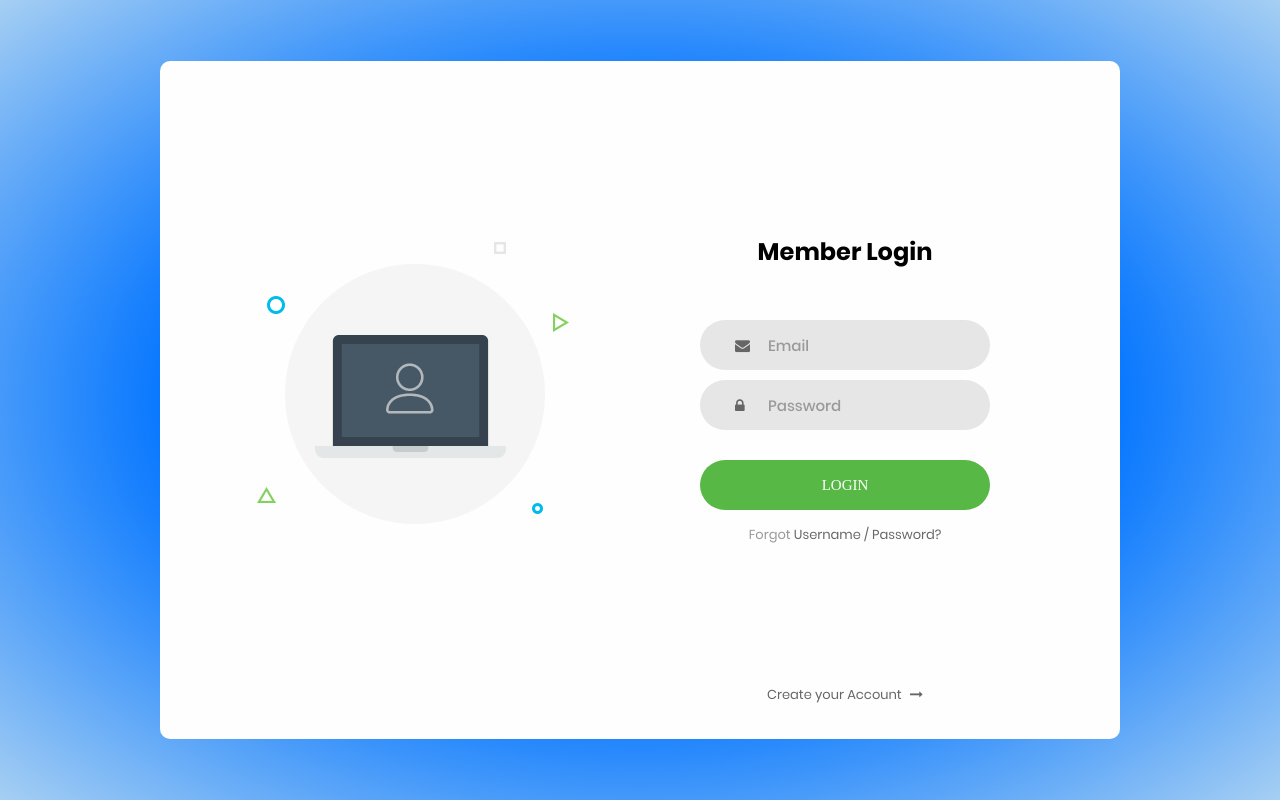
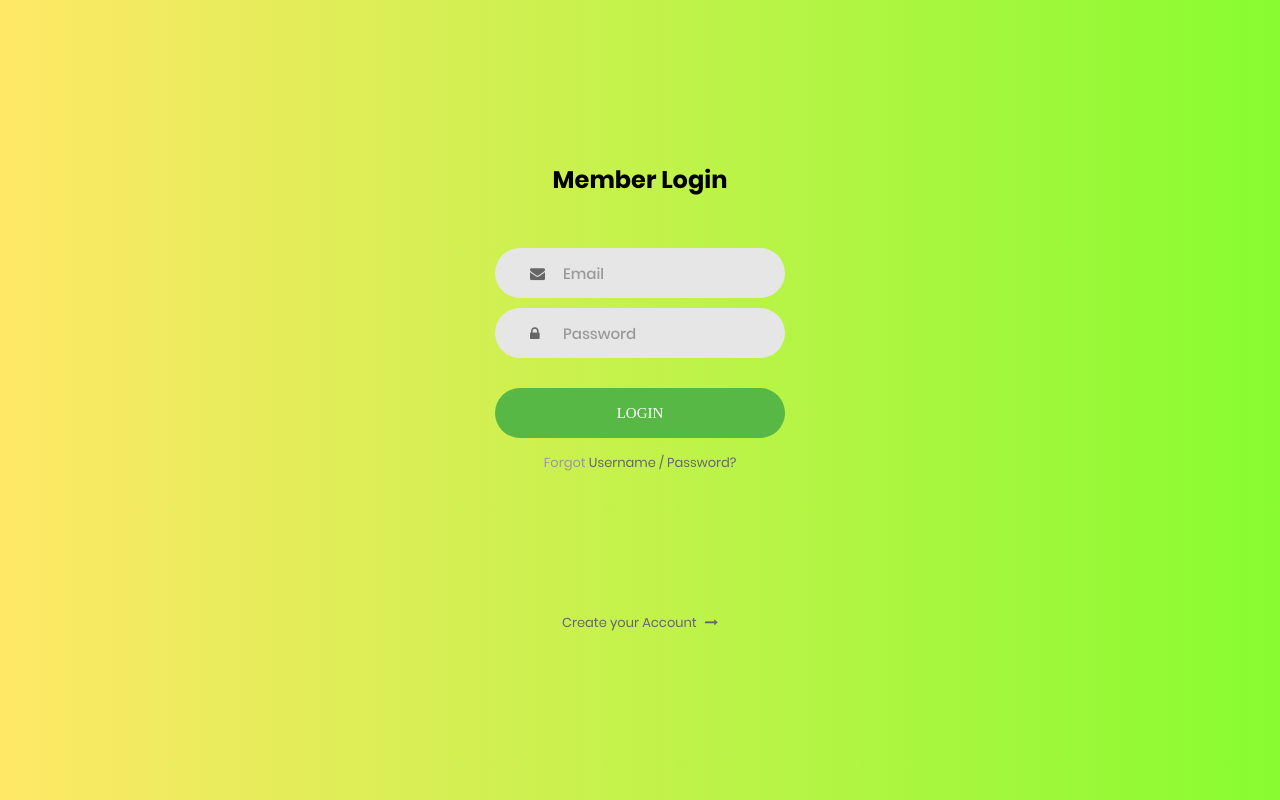
Before and after one commit to MaNameEJeff/Kodikon, a Flask app: page /login in a window 1280 px wide. Run offline with Flask 2, Linux system fonts and the light colour scheme; some libraries are stand-ins or nearby versions; some web fonts are replaced.

Commit message:
Login Page Color Color

```diff
--- a/static/css/main.css
+++ b/static/css/main.css
@@ -173,30 +173,28 @@ iframe {
   flex-wrap: wrap;
   justify-content: center;
   align-items: center;
-  padding: 15px;
-  background: #9053c7;
-  background: radial-gradient(#b94848, #0073ff, #a6cff3);
-  /* background: -o-linear-gradient(-135deg, #c850c0, #4158d0); */
-  /* background: -moz-linear-gradient(-135deg, #c850c0, #4158d0); */
-  /* background: linear-gradient(-135deg, #44cb18, #df3939); */
+  background: linear-gradient(90deg, #ffe866, #88fc30);
+  height: 100vh;
 }
 
 
 
 .wrap-login100 {
-  width: 960px;
-  background: rgb(255, 254, 254);
   border-radius: 10px;
   overflow: hidden;
-
+  border-color: #57b846;
+  /* border-width: ; */
+  top: 60%;
+  width: 45%;
+  background: transparent;
   display: -webkit-box;
   display: -webkit-flex;
   display: -moz-box;
   display: -ms-flexbox;
   display: flex;
   flex-wrap: wrap;
-  justify-content: space-between;
-  padding: 177px 130px 33px 95px;
+  justify-content: center;
+  padding: 5% 5% 5% 5%;
 }
 
 /*------------------------------------------------------------------
--- a/templates/login.html
+++ b/templates/login.html
@@ -14,14 +14,9 @@
 	<link rel="stylesheet" type="text/css" href="../static/css/main.css">
 </head>
 <body>
-
 	<div class="limiter">
 		<div class="container-login100">
 			<div class="wrap-login100">
-				<div class="login100-pic ">
-					<img src="../static/images/img-01.png" alt="IMG">
-				</div>
-
 				<form class="login100-form validate-form" method="post" action="/login" id="login-form">
 					<span class="login100-form-title">
 						Member Login
@@ -34,7 +29,6 @@
 							<i class="fa fa-envelope" aria-hidden="true"></i>
 						</span>
 					</div>
-
 					<div class="wrap-input100 validate-input" data-validate = "Password is required">
 						<input class="input100" type="password" name="pass" placeholder="Password">
 						<span class="focus-input100"></span>
```
